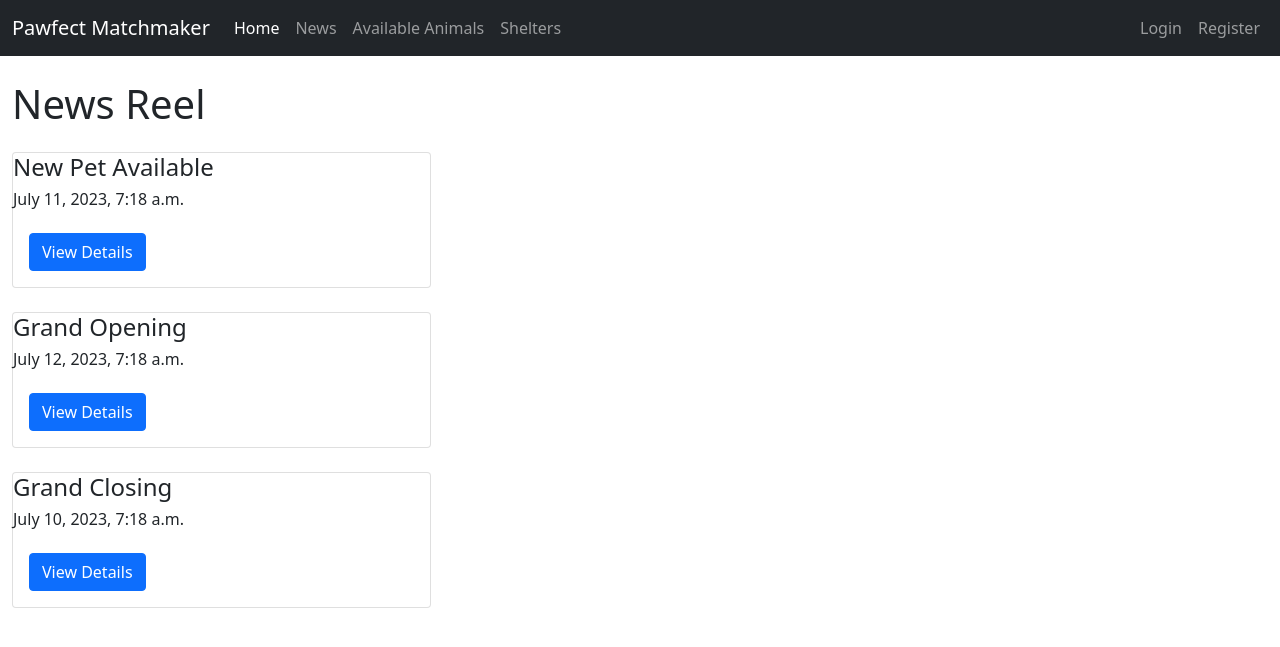
After one commit to AutonomousDev/animal_adoption, a Django app: page /news/ in a window 1280 px wide. The commit adds this page. Shown: the top 647 px of the page. Run offline with Django 4.2, Linux system fonts and the light colour scheme; data comes from the database, SQL or seed files in the repository; both versions use the stored data as it was after the commit.

Commit message:
added news fixture, news list view, and news detail view

```diff
--- a/animal_adoption/urls.py
+++ b/animal_adoption/urls.py
@@ -20,7 +20,7 @@ from django.urls import path, include
 urlpatterns = [
     path('admin/', admin.site.urls),
     path('api/', include('api.urls')),
-    path('', include('news.urls')),
+    path('news/', include('news.urls')),
     path('', include('users.urls')),
     path('shelters/', include('shelters.urls')),
 ]
--- a/news/models.py
+++ b/news/models.py
@@ -1,6 +1,8 @@
 from django.db import models
 from django.utils import timezone
+from django.urls import reverse
 from django.contrib.auth.models import User
+from animals.models import Animal
 
 
 # Create your models here.
@@ -9,3 +11,10 @@ class Post(models.Model):
     body = models.TextField()
     date_created = models.DateTimeField(default=timezone.now)
     author = models.ForeignKey(User, null=True, on_delete=models.PROTECT)
+    animal = models.ForeignKey(Animal, null=True, on_delete=models.PROTECT)
+
+    def __str__(self):
+        return self.title
+
+    def get_absolute_url(self):
+        return reverse('news-detail', args=[str(self.id)])
--- a/news/templates/news/components/base.html
+++ b/news/templates/news/components/base.html
@@ -16,7 +16,7 @@
     {% include "news/components/navbar.html" %}
 </header>
 
-<div class="container mt-4">
+<div class="container-fluid mt-4">
     {% if messages %}
         {% for message in messages %}
         <div class="alert alert-{{ message.tags }}">
--- a/news/templates/news/components/navbar.html
+++ b/news/templates/news/components/navbar.html
@@ -1,7 +1,7 @@
 {% block content %}
 <nav class="navbar navbar-expand-lg navbar-dark bg-dark">
     <div class="container-fluid">
-        <a class="navbar-brand" href="{% url 'news-home' %}">Pawfect Matchmaker</a>
+        <a class="navbar-brand" href="#">Pawfect Matchmaker</a>
         <button
                 class="navbar-toggler"
                 type="button"
@@ -16,10 +16,10 @@
         <div class="collapse navbar-collapse" id="navbarColor01">
             <ul class="navbar-nav me-auto mb-2 mb-lg-0">
                 <li class="nav-item">
-                    <a class="nav-link active" aria-current="page" href="{% url 'news-home' %}">Home</a>
+                    <a class="nav-link active" aria-current="page" href="#">Home</a>
                 </li>
                 <li class="nav-item">
-                    <a class="nav-link" href="#">News</a>
+                    <a class="nav-link" href="{% url 'news-home' %}">News</a>
                 </li>
                 <li class="nav-item">
                     <a class="nav-link" href="#">Available Animals</a>
--- /dev/null
+++ b/news/templates/news/post_list.html
@@ -0,0 +1,30 @@
+{% extends "news/components/base.html" %}
+{% block content %}
+<h1>News Reel</h1>
+
+{% if user.is_authenticated and user.profile.shelter %}
+<a class="btn btn-success" href="#" role="button">New Post</a>
+{% endif %}
+
+{% for object in object_list %}
+<div class="col-sm-4">
+    <div class="card mt-4">
+        <h4 class="card-title">{{ object.title }}</h4>
+        <h6 class="card-title">{{ object.date_created}}</h6>
+        <div class="card-body">
+            {% if object.author %}
+            <div class="card-text">
+                <span>
+                    {{ object.author }}
+                </span>
+            </div>
+            {% endif %}
+            <a href="{{ object.get_absolute_url }}" class="btn btn-primary">View Details</a>
+            {% if object.animal %}
+            <img src="" alt="animal" height="200px" width="200px">
+            {% endif %}
+        </div>
+    </div>
+</div>
+{% endfor %}
+{% endblock %}
--- a/news/urls.py
+++ b/news/urls.py
@@ -1,8 +1,10 @@
 from django.urls import path
 from .views import (
-    home
+    NewsDetailView,
+    NewsListView
 )
 
 urlpatterns = [
-    path('', home, name='news-home'),
+    path('', NewsListView.as_view(), name='news-home'),
+    path('<int:pk>/', NewsDetailView.as_view(), name='news-detail')
 ]
--- a/news/views.py
+++ b/news/views.py
@@ -1,6 +1,21 @@
 from django.shortcuts import render
+from django.views.generic import (
+    ListView,
+    DetailView,
+    CreateView,
+    UpdateView,
+    DeleteView
+)
 
+from .models import Post
 
 # Create your views here.
-def home(request):
-    return render(request, 'news/home.html')
+class NewsDetailView(DetailView):
+    model = Post
+    # template_name = 'news/post_list.html'
+    # context_object_name = 'posts'
+    # ordering = ['-date_posted']
+    # paginate_by = 5
+
+class NewsListView(ListView):
+    model = Post
```
Also changed, not shown: news/fixtures/Post.json (added, +35 -0 lines), news/templates/news/post_detail.html (added, +19 -0 lines), news/migrations/0003_post_animal.py (added).
